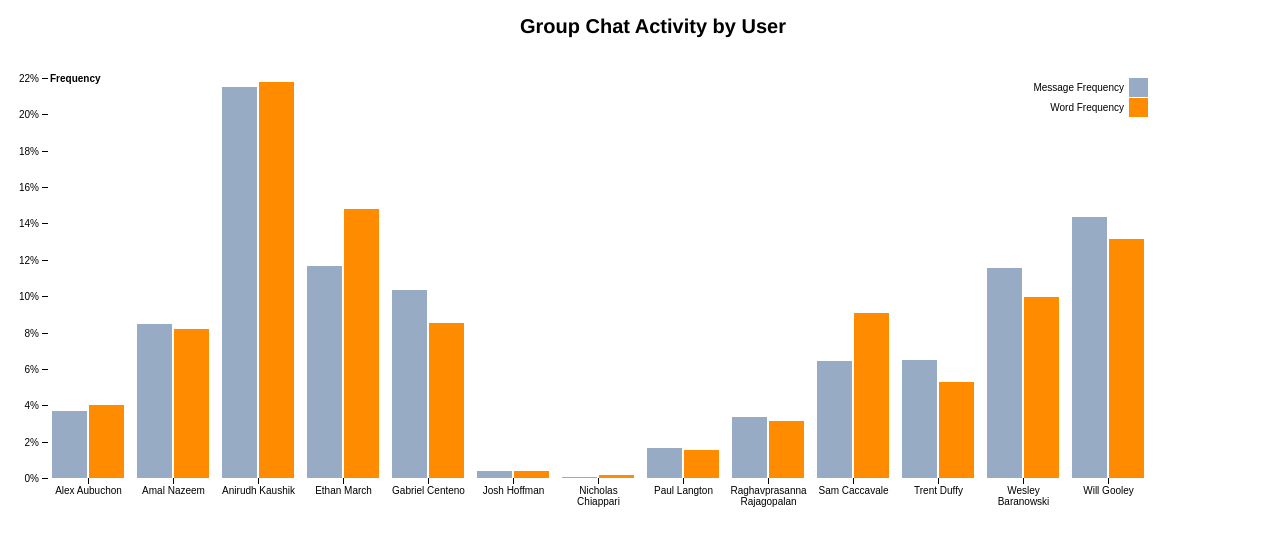
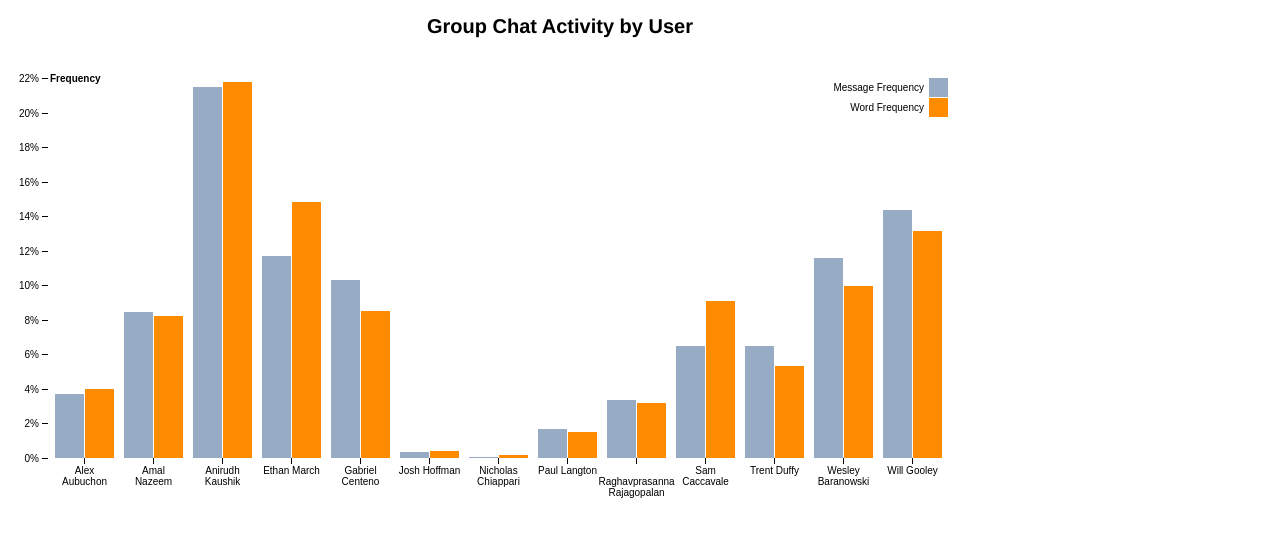
Before and after one commit to anirudh-k/Messenger-Visualization, a plain HTML site: page index.html in a window 1280 px wide. Drawn offline with nearby package versions, Linux system fonts and the light colour scheme.

Commit message:
change margin to fit names

```diff
--- a/bar_chart.js
+++ b/bar_chart.js
@@ -1,5 +1,5 @@
 var svg = d3.select("svg"),
-    margin = {top: 70, right: 20, bottom: 30, left: 40},
+    margin = {top: 70, right: 20, bottom: 50, left: 40},
     width = +svg.attr("width") - margin.left - margin.right,
     height = +svg.attr("height") - margin.top - margin.bottom,
     g = svg.append("g").attr("transform", "translate(" + margin.left + "," + margin.top + ")");
@@ -98,7 +98,7 @@ function wrap(text, width) {
         word,
         line = [],
         lineNumber = 0,
-        lineHeight = 1.1, // ems
+        lineHeight = 1.1,
         y = text.attr("y"),
         dy = parseFloat(text.attr("dy")),
         tspan = text.text(null).append("tspan").attr("x", 0).attr("y", y).attr("dy", dy + "em");
--- a/index.html
+++ b/index.html
@@ -3,6 +3,6 @@
 <head>
   <link rel="stylesheet" type="text/css" href="style.css"></style>
 </head>
-<svg width="1160" height="500"></svg>
+<svg width="960" height="500"></svg>
 <script src="https://d3js.org/d3.v4.min.js"></script>
 <script src="bar_chart.js"></script>
```
